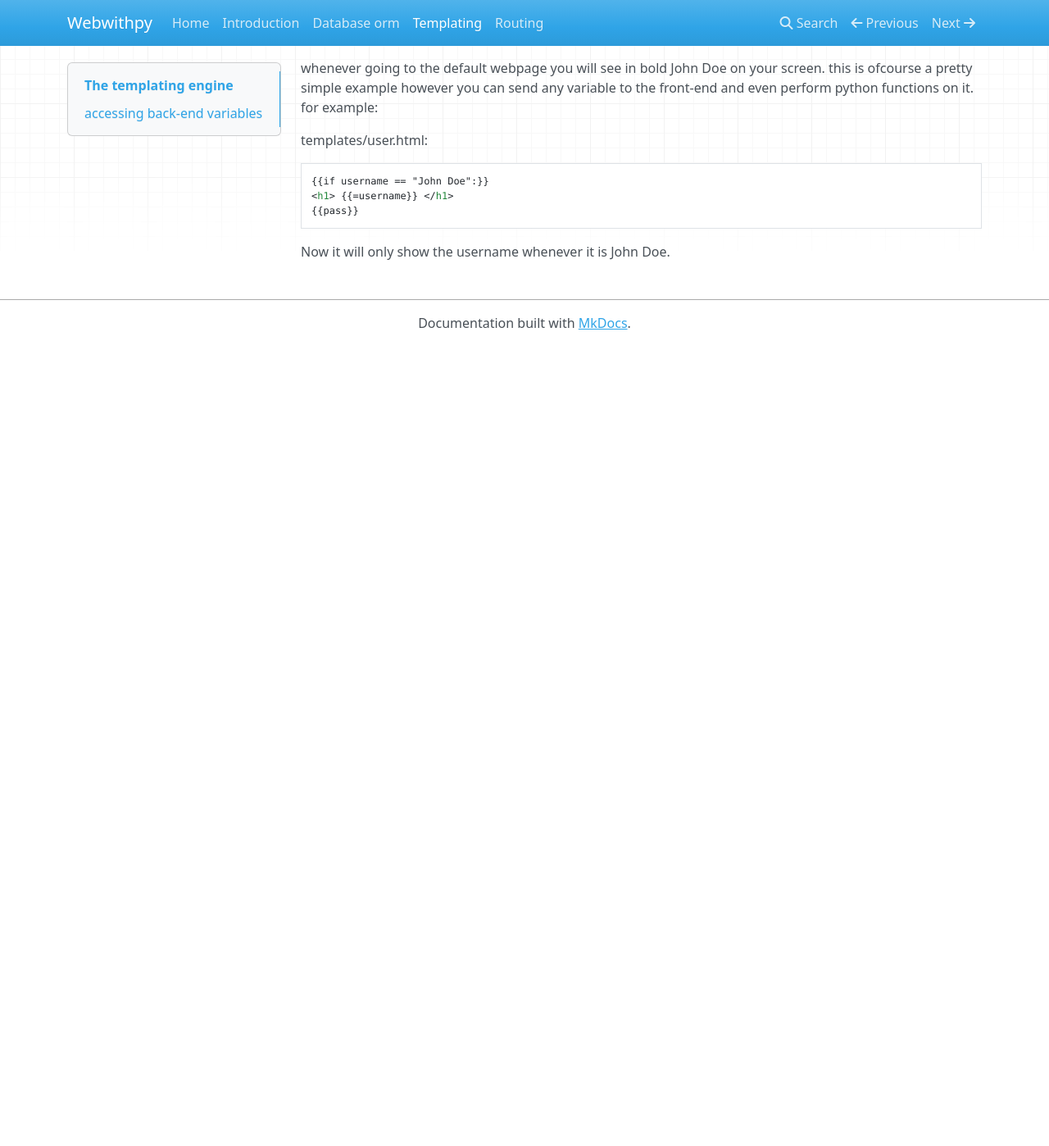
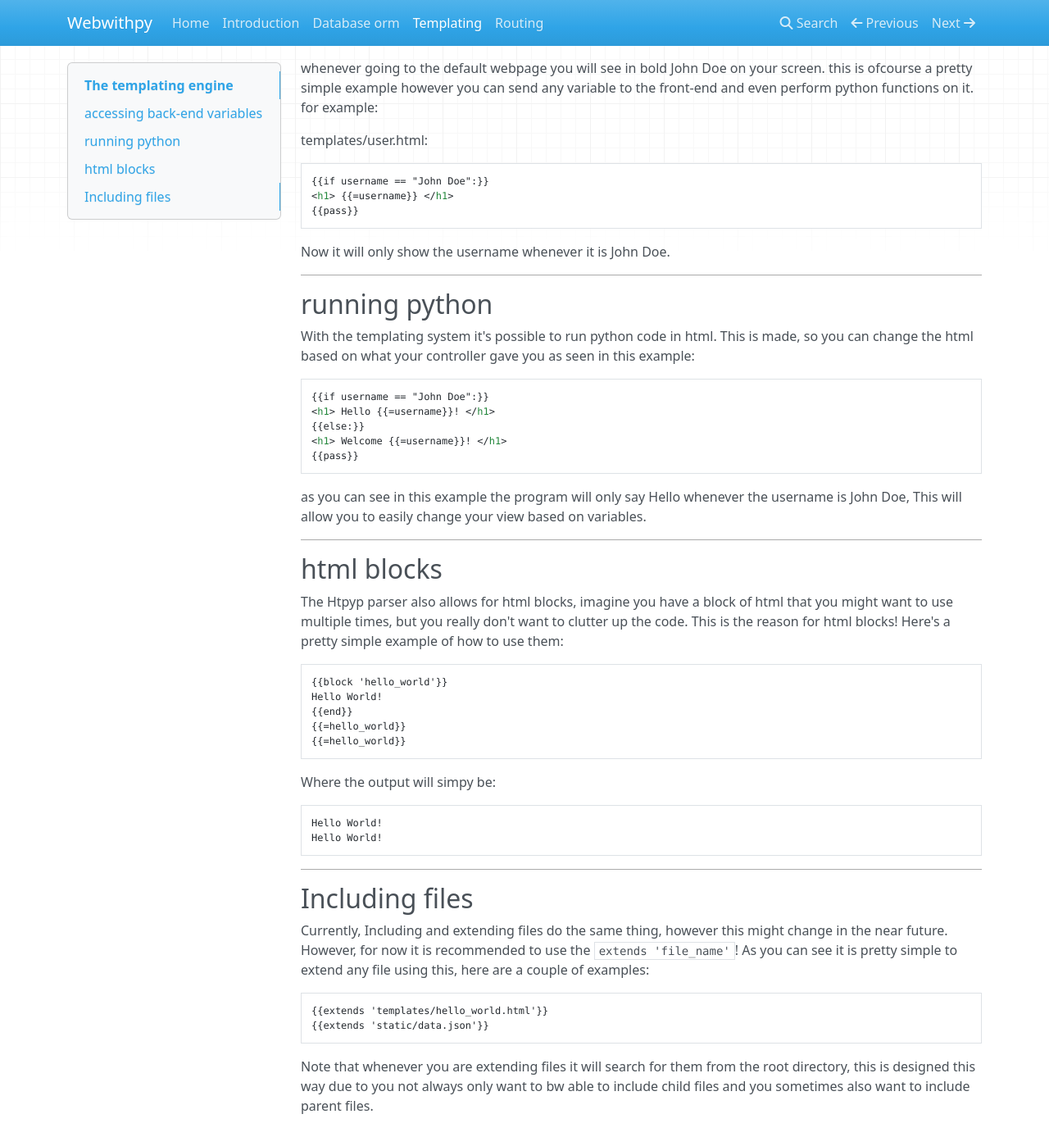
Before and after one commit to webwithpy/webwithpy, an MkDocs documentation site: the page built from docs/templating.md, in a window 1280 px wide and 1400 px high, scrolled down 575 px. Shown: the whole window at 82% size. Built offline with MkDocs 1.6.1, drawn with Linux system fonts in a browser that asks for light colours; nearby versions of some CDN libraries; before the commit the page ends 997 px from its top, so only the background shows below that; some of the changed text lies outside the part shown.

Commit message:
code cleanup and documentation update

````diff
--- a/docs/templating.md
+++ b/docs/templating.md
@@ -1,5 +1,5 @@
 # The templating engine
-The pyht parser.
+The htpyp parser.
 
 ---
 
@@ -36,3 +36,52 @@ templates/user.html:
 ```
 
 Now it will only show the username whenever it is John Doe.
+
+---
+
+## running python
+With the templating system it's possible to run python code in html. This is made, so you can change the html based on
+what your controller gave you as seen in this example:
+```html
+{{if username == "John Doe":}}
+<h1> Hello {{=username}}! </h1>
+{{else:}}
+<h1> Welcome {{=username}}! </h1>
+{{pass}}
+```
+as you can see in this example the program will only say Hello whenever the username is John Doe, This will allow you to
+easily change your view based on variables.
+
+---
+
+## html blocks
+The Htpyp parser also allows for html blocks, imagine you have a block of html that you might want to use multiple times,
+but you really don't want to clutter up the code. This is the reason for html blocks!
+Here's a pretty simple example of how to use them:
+```html
+{{block 'hello_world'}}
+Hello World!
+{{end}}
+{{=hello_world}}
+{{=hello_world}}
+```
+
+Where the output will simpy be:
+```html
+Hello World!
+Hello World!
+```
+
+---
+
+## Including files
+Currently, Including and extending files do the same thing, however this might change in the near future.
+However, for now it is recommended to use the `extends 'file_name'`!
+As you can see it is pretty simple to extend any file using this, here are a couple of examples:
+```html
+{{extends 'templates/hello_world.html'}}
+{{extends 'static/data.json'}}
+```
+
+Note that whenever you are extending files it will search for them from the root directory, this is designed this way
+due to you not always only want to bw able to include child files and you sometimes also want to include parent files.
````
Also changed, not shown: docs/routing.md (+24 -0 lines), 1 other file.
